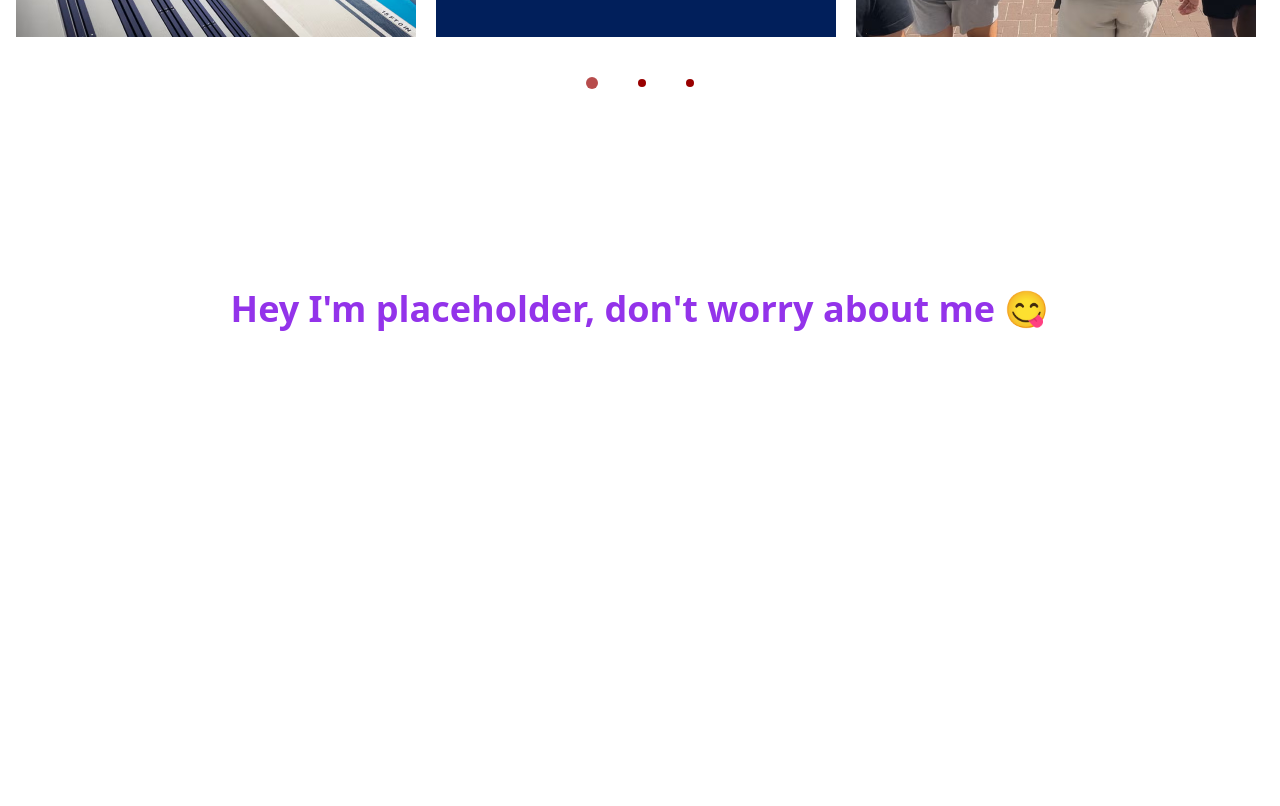
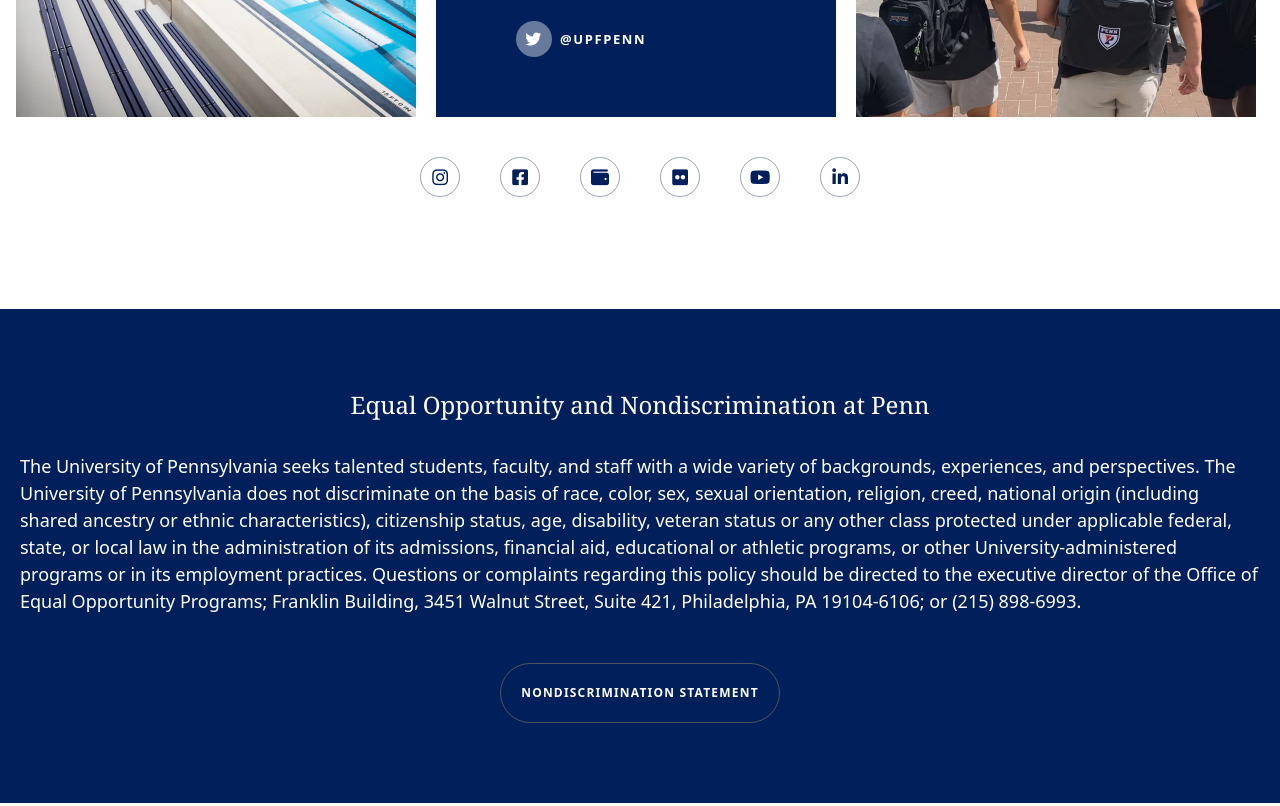
Before and after one commit to Theogene120/Cloning-Gate, a website built with Vite: page index.html in a window 1280 px wide. Shown: the part 4963-5769 px from the top of the page. Before the commit the page ends 5296 px from the top, so only its background shows below. Built offline with nearby package versions, Linux system fonts and the light colour scheme.

Commit message:
progress

```diff
--- a/index.html
+++ b/index.html
@@ -316,7 +316,7 @@
 
     <!-- Stay connected -->
 
-    <div class="mt-20 mx-4">
+    <div class="mt-20 mx-4 xl:pt-20">
       <!-- head -->
       <div>
         <p class="font-serif text-4xl text-center text-[#011F5B]">Stay Connected</p>
@@ -378,10 +378,38 @@
         </div>
 
       </div>
-      <div class="flex justify-center items-center gap-10 py-10"><p class="h-3 w-3 bg-opacity-70 rounded-full bg-[#990000]"></p><p  class="h-2 w-2 rounded-full  bg-[#990000]"></p><p  class="h-2 w-2 rounded-full bg-[#990000]"></p></div>
+      <div class="flex justify-center lg:hidden items-center gap-10 py-10"><p class="h-3 w-3 bg-opacity-70 rounded-full bg-[#990000]"></p><p  class="h-2 w-2 rounded-full  bg-[#990000]"></p><p  class="h-2 w-2 rounded-full bg-[#990000]"></p></div>
     </div>
 
+    <!-- social media -->
 
+    <div class="text-[#011F5B] lg:mt-10 flex flex-wrap justify-center gap-10 text-lg">
+      <p class="flex justify-center items-center h-10 w-10 rounded-full border border-gray-400"><i class="fa-brands fa-instagram"></i></p>
+      <p class="flex justify-center items-center h-10 w-10 rounded-full border border-gray-400"><i class="fa-brands fa-square-facebook"></i></p>
+      <p class="flex justify-center items-center h-10 w-10 rounded-full border border-gray-400"><i class="fa-solid fa-wallet"></i></p>
+      <p class="flex justify-center items-center h-10 w-10 rounded-full border border-gray-400"><i class="fa-brands fa-flickr"></i></p>
+      <p class="flex justify-center items-center h-10 w-10 rounded-full border border-gray-400"><i class="fa-brands fa-youtube"></i></p>
+      <p class="flex justify-center items-center h-10 w-10 rounded-full border border-gray-400"><i class="fa-brands fa-linkedin-in"></i></p>
+    </div>
+
+    <!-- opportunity upper footer -->
+
+    <div class="bg-[#011F5B] text-white py-20 px-5 xl:mt-28">
+      <p class=" text-2xl mb-8 font-serif text-center">Equal Opportunity and Nondiscrimination at Penn</p>
+      <p class="text-[14px] md:text-[18px]">
+        The University of Pennsylvania seeks talented students, faculty, and staff with a wide
+        variety of backgrounds, experiences, and perspectives. The University of  Pennsylvania does not
+        discriminate on the basis of race, color, sex, sexual orientation, religion, creed, national
+        origin (including shared ancestry or ethnic characteristics), citizenship status,
+        age, disability, veteran status or any other class protected under applicable federal,
+        state, or local law in the administration of its admissions, financial aid, educational or
+        athletic programs, or other University-administered programs or in its employment practices.
+        Questions or complaints regarding this policy should be directed to the executive director of
+        the Office of Equal Opportunity Programs; Franklin Building, 3451 Walnut Street, Suite 421, Philadelphia,
+        PA 19104-6106; or (215) 898-6993.
+      </p>
+      <div class="flex justify-center items-center mt-12"><p class="border border-gray-600 tranform duration-500 p-5 text-[12px] tracking-widest hover:text-[#011F5B] font-semibold rounded-full hover:bg-white">NONDISCRIMINATION STATEMENT</p></div>
+    </div>
     <h1 class="text-4xl text-center font-extrabold text-purple-600 mt-40">Hey I'm placeholder, don't worry about me 😋</h1>
     <script type="module" src="/src/main.js"></script>
   </body>
```
